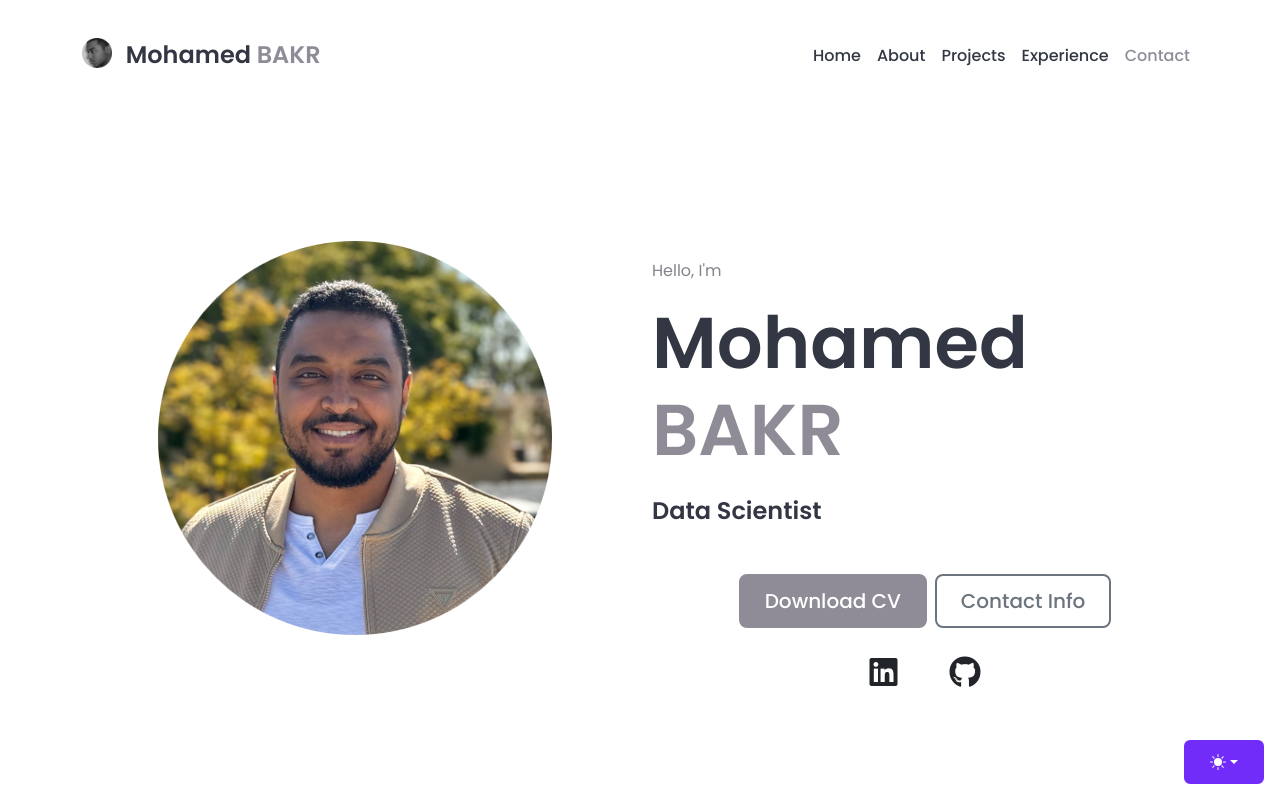
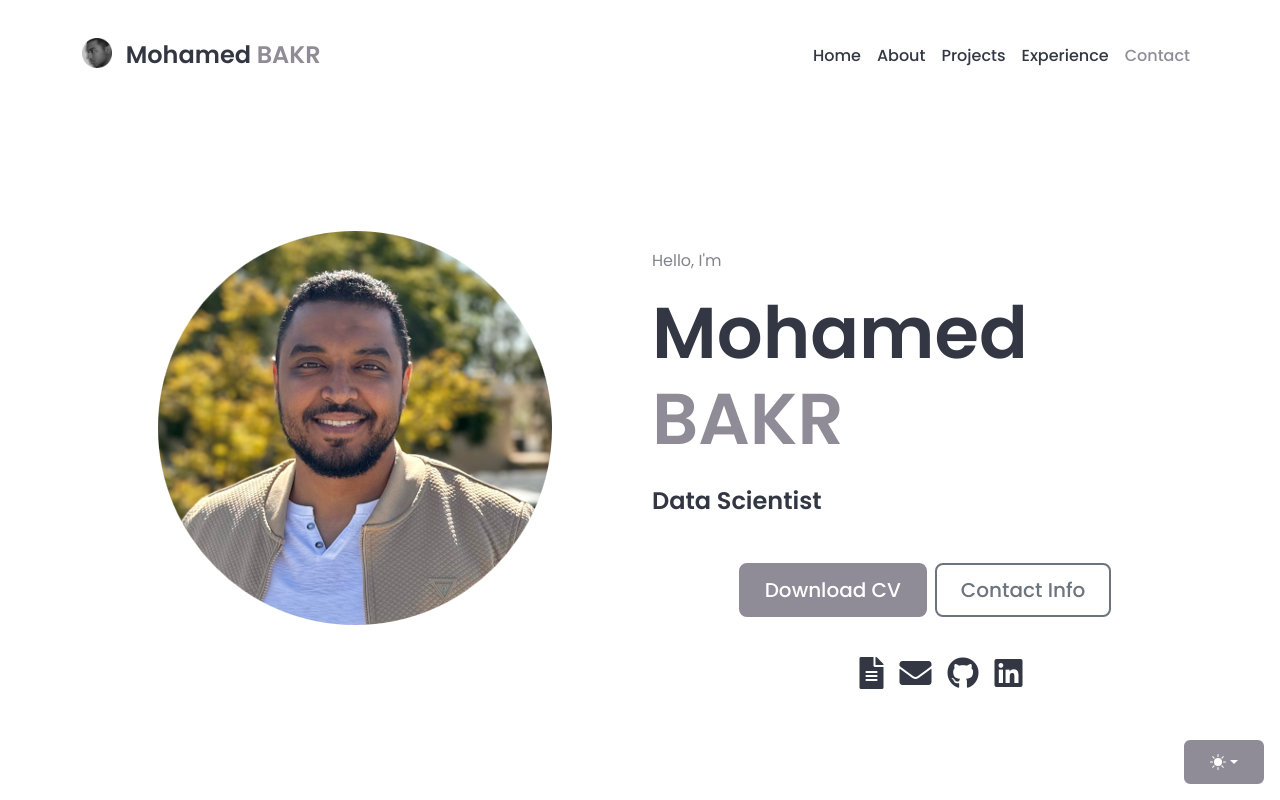
Before and after one commit to Mohdbakr/Mohdbakr, a plain HTML site: page index.html in a window 1280 px wide. Shown: the top 800 px of the page. Drawn offline with nearby package versions, Linux system fonts and the light colour scheme.

Commit message:
change mode icon color and format social icons

```diff
--- a/assets/css/styles.css
+++ b/assets/css/styles.css
@@ -3,9 +3,7 @@
 
 /* variables */
 :root{
-  /* --header-height: 3rem; */
   /* Colors */
-  --hue-color:222 ;
   --c-body: #83848B;
   --c-accent: #F7F8F7;
   --c-accent-t:	rgba(247, 248, 247, .8);
@@ -45,15 +43,15 @@ a:hover {
   color: var(--c-brand);
 }
 
-/* img {
-  width: 100%;
-} */
-
 .section-padding {
   padding-top: 120px;
   padding-bottom: 120px;
 }
 
+.social ul {
+  list-style: none;
+  padding: none;
+}
 
 /* Navigation */
 .navbar {
@@ -170,11 +168,6 @@ footer li a {
   color: var(--c-accent-t);
 }
 
-footer ul {
-  list-style: none;
-  padding: none;
-}
-
 .footer-top {
   /* padding-bottom: 40px; */
   border-bottom: 1px solid rgba(255, 255, 255, .1);
@@ -189,6 +182,7 @@ footer h4{
   color: var(--c-accent);
 }
 
+/* theme button */
 .bd-placeholder-img {
   font-size: 1.125rem;
   text-anchor: middle;
@@ -203,43 +197,23 @@ footer h4{
   }
 }
 
-.b-example-divider {
-  width: 100%;
-  height: 3rem;
-  background-color: rgba(0, 0, 0, .1);
-  border: solid rgba(0, 0, 0, .15);
-  border-width: 1px 0;
-  box-shadow: inset 0 .5em 1.5em rgba(0, 0, 0, .1), inset 0 .125em .5em rgba(0, 0, 0, .15);
-}
-
-.b-example-vr {
-  flex-shrink: 0;
-  width: 1.5rem;
-  height: 100vh;
-}
-
 .bi {
   vertical-align: -.125em;
   fill: currentColor;
 }
 
-
-
 .btn-bd-primary {
-  --bd-violet-bg: #712cf9;
-  --bd-violet-rgb: 112.520718, 44.062154, 249.437846;
-
   --bs-btn-font-weight: 600;
   --bs-btn-color: var(--bs-white);
-  --bs-btn-bg: var(--bd-violet-bg);
-  --bs-btn-border-color: var(--bd-violet-bg);
-  --bs-btn-hover-color: var(--bs-white);
-  --bs-btn-hover-bg: #6528e0;
-  --bs-btn-hover-border-color: #6528e0;
-  --bs-btn-focus-shadow-rgb: var(--bd-violet-rgb);
+  --bs-btn-bg: var(--c-brand);
+  --bs-btn-border-color: var(--c-brand);
+  --bs-btn-hover-color: var(--c-brand);
+  --bs-btn-hover-bg: transparent;
+  --bs-btn-hover-border-color: var(--c-brand);
+  --bs-btn-focus-shadow-rgb: var(--c-brand);
   --bs-btn-active-color: var(--bs-btn-hover-color);
-  --bs-btn-active-bg: #5a23c8;
-  --bs-btn-active-border-color: #5a23c8;
+  --bs-btn-active-bg: var(--bs-btn-hover-bg);
+  --bs-btn-active-border-color: var(--bs-btn-hover-border-color);
 }
 
 .bd-mode-toggle {
--- a/index.html
+++ b/index.html
@@ -118,13 +118,21 @@
                             <a href="./assets/resume-example.pdf" target="_blank" class="btn btn-lg px-4 gap-3 btn-brand">Download CV</a>
                             <a href="./#contact" class="btn btn-outline-secondary btn-lg px-4">Contact Info</a>
                         </div>
-                        <div class="d-flex justify-content-center mt-3" data-aos="fade-up" data-aos-delay=400>
-                            <a href="https://www.linkedin.com/in/mohdbakr/" target="_blank" class="btn ">
-                                <i class="fab fa-linkedin fa-2x"></i>
-                            </a>
-                            <a href="https://github.com/Mohdbakr" target="_blank" class="btn">
-                                <i class="fab fa-github fa-2x"></i>
-                            </a>
+                        <div class="social d-flex justify-content-center mt-3" data-aos="fade-up" data-aos-delay=400>
+                            <ul class=" d-flex justify-content-center mt-3">
+                                <li class="nav-item">
+                                    <a href="#" aria-label="cv/resume"><i class="fas fa-file-alt fa-2x p-2"></i></a>
+                                </li>
+                                <li class="nav-item">
+                                    <a href="#" aria-label="email"><i class="fas fa-envelope fa-2x p-2"></i></a>
+                                </li>
+                                <li class="nav-item">
+                                    <a href="https://github.com/Mohdbakr" aria-label="github account"><i class="fab fa-github fa-2x p-2"></i></a>
+                                </li>
+                                <li class="nav-item">
+                                    <a href="https://www.linkedin.com/in/mohdbakr/" aria-label="LinkedIn Profile"><i class="fab fa-linkedin fa-2x p-2"></i></a>
+                                </li>
+                            </ul>
                         </div>
                     </div>
                 </div>
@@ -239,7 +247,7 @@
                     </div>
                 </div>
                 <div class="footer-bottom">
-                    <div class="container">
+                    <div class="container social">
                         <ul class="d-flex justify-content-center mt-3">
                             <li class="nav-item">
                                 <a href="#" aria-label="cv/resume"><i class="fas fa-file-alt fa-2x p-2"></i></a>
```
